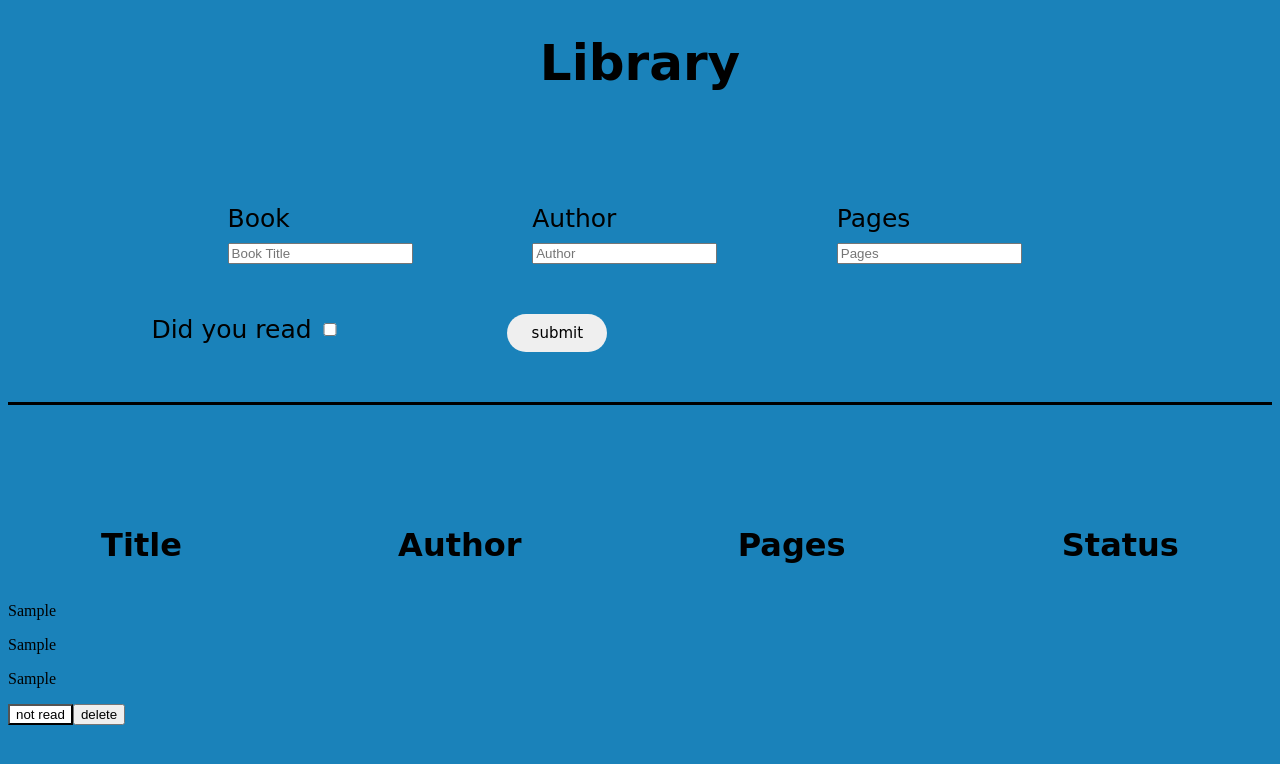
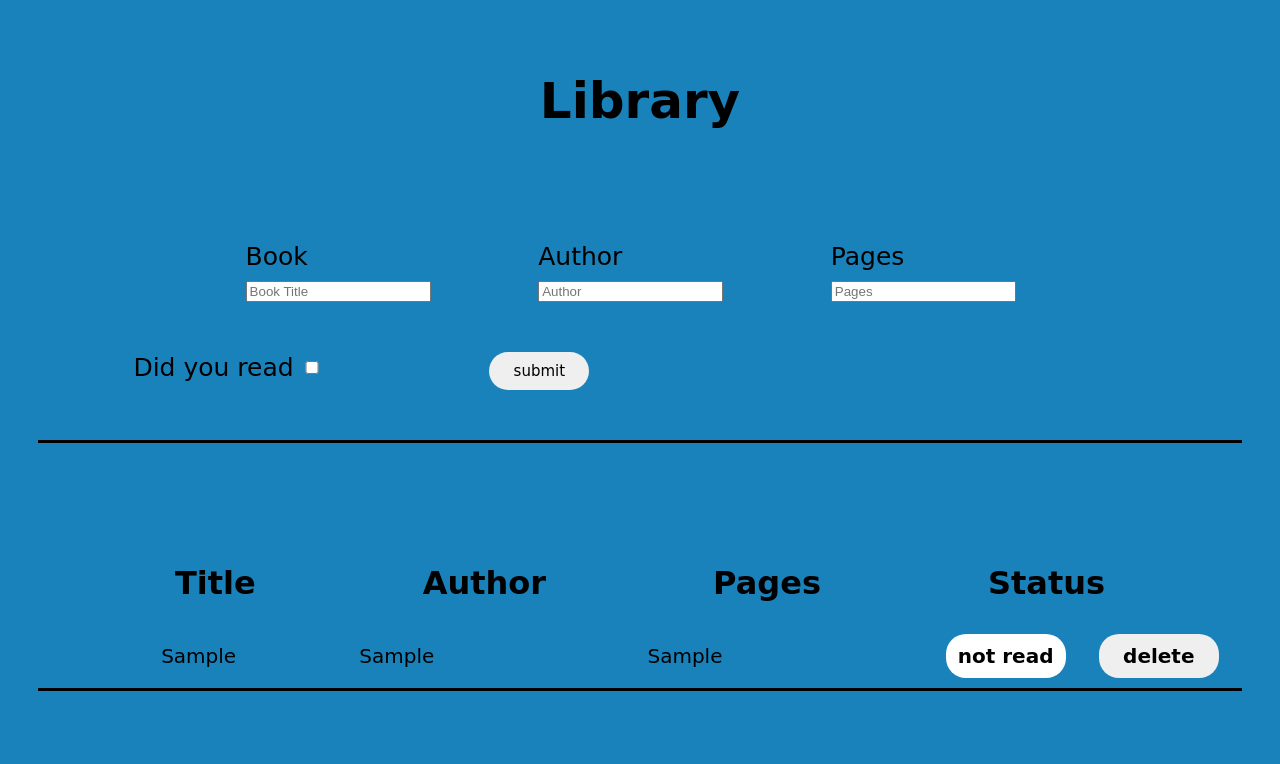
Before and after one commit to Joel-Nwamba/Library, a plain HTML site: page index.html in a window 1280 px wide. Both pictures are taken after typing "Sample", "Sample", "Sample" into the empty fields and a click on the button "submit". Drawn offline with Linux system fonts and the light colour scheme; a web font is replaced by a local one.

Commit message:
update color

```diff
--- a/css/styles.css
+++ b/css/styles.css
@@ -1,5 +1,6 @@
 body {
-    background-color: rgb(26, 130, 186)
+    background-color: rgb(26, 130, 186);
+    padding: 30px;
 }
 
 .library-header {
@@ -9,6 +10,11 @@ body {
     font-family: 'Rubik Vinyl', cursive;
     font-size: 25px;
 }
+
+/* .main-info {
+    background-color: rgb(26, 130, 186);
+    padding: 30px;
+} */
 
 #form-container {
     display: flex;
@@ -59,10 +65,55 @@ label {
  font-family: 'Rubik 80s Fade', cursive;
 }
 
+/* #book-container {
+    background-color: #fff;
+} */
+
 .div-one {
     display: flex;
-    justify-content: space-around;
+    justify-content: space-evenly;
     align-items: center;
     gap: 30px;
     font-family: 'Rubik Vinyl', cursive;
 }
+
+.book-information {
+    display: flex;
+    align-items: center;
+    justify-content: space-evenly;
+    font-family: 'Rubik 80s Fade', cursive;
+    /* flex-direction: column; */
+    border-bottom: solid black;
+    font-size: 20px;
+}
+
+.number-of-pages {
+    position: relative;
+    left: 90px;
+}
+
+.read-btn {
+    position: relative;
+    left: 190px;
+    padding: 10px;
+    border: none;
+    cursor: pointer;
+    width: 120px;
+    border-radius: 20px;
+    font-size: 20px;
+    font-weight: bold;
+    font-family: 'Rubik Vinyl', cursive;
+}
+
+.delete-btn {
+    position: relative;
+    left: 100px;
+    padding: 10px;
+    border: none;
+    cursor: pointer;
+    width: 120px;
+    border-radius: 20px;
+    font-size: 20px;
+    font-weight: bold;
+    font-family: 'Rubik Vinyl', cursive;
+}
--- a/js/index.js
+++ b/js/index.js
@@ -39,7 +39,7 @@ function displayBook() {
     // if condition of red or unread book
         if(libraryBook[libraryBook.length -1].read === true) {
             readButton.textContent = "read";
-            readButton.style.backgroundColor = "green";
+            readButton.style.backgroundColor = "blue gray";
         } else if(libraryBook[libraryBook.length -1].read === false) {
             readButton.textContent = "not read";
             readButton.style.backgroundColor = "white";
@@ -61,7 +61,7 @@ function displayBook() {
                 readButton.style.backgroundColor = "white"
             } else if(libraryBook[libraryBook.length -1].read === false) {
                 readButton.textContent = "read"
-                readButton.style.backgroundColor = "green"
+                readButton.style.backgroundColor = "blue gray"
             }
         }
 
```
